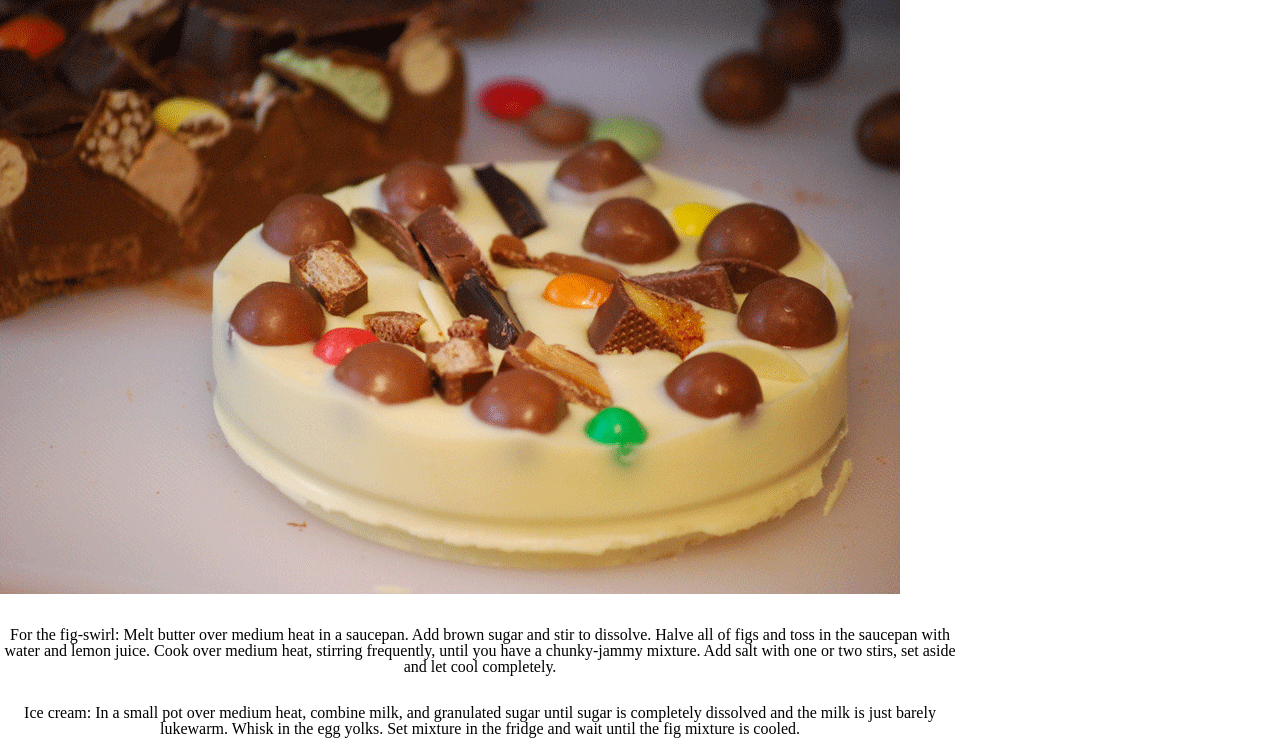
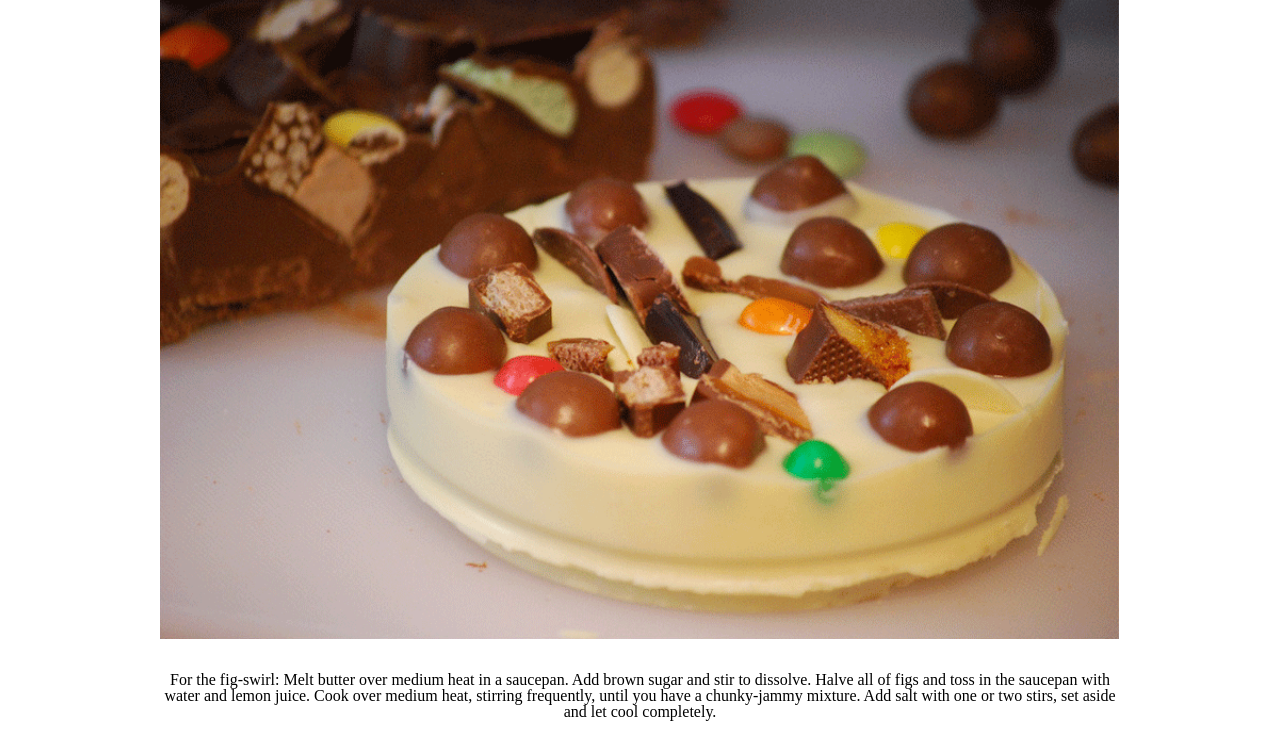
Before and after one commit to jennerdulce/chocolate-pizza, a plain HTML site: page index.html in a window 1280 px wide. Shown: the part 120-867 px from the top of the page. Drawn offline with Linux system fonts and the light colour scheme; files whose address does not match are found by name.

Commit message:
centered

```diff
--- a/css/style.css
+++ b/css/style.css
@@ -1,7 +1,8 @@
 /* general */
 
 body {
-  width: 960px
+  width: 960px;
+  margin: auto
 }
 
 h2 {
@@ -13,8 +14,6 @@ h2 {
 hr {
   clear: both;
 }
-
-
 
 /* header */
 #navcontainer {
@@ -56,6 +55,9 @@ main h1 {
   float: right
 }
 
+#chocopizza {
+  width: 960px
+}
 
 #instructions p{
   text-align: center;
--- a/index.html
+++ b/index.html
@@ -39,7 +39,7 @@
       <h6>POSTED ON 15 DEC 2013/DESSERTS</h6>
       <p id="print">PRINT</p>
       <img id="printicon" src="img/print-icon.png" alt="">
-      <img src="img/choco-pizza.png" alt="">
+      <img id="chocopizza" src="img/choco-pizza.png" alt="">
       <section id="instructions">
           <p>For the fig-swirl: Melt butter over medium heat in a saucepan. Add brown sugar and stir to dissolve. Halve all of figs and toss in the saucepan with water and lemon juice. Cook over medium heat, stirring frequently, until you have a chunky-jammy mixture. Add salt with one or two stirs, set aside and let cool completely.</p>
           <p>Ice cream: In a small pot over medium heat, combine milk, and granulated sugar until sugar is completely dissolved and the milk is just barely lukewarm. Whisk in the egg yolks. Set mixture in the fridge and wait until the fig mixture is cooled.</p>
```
